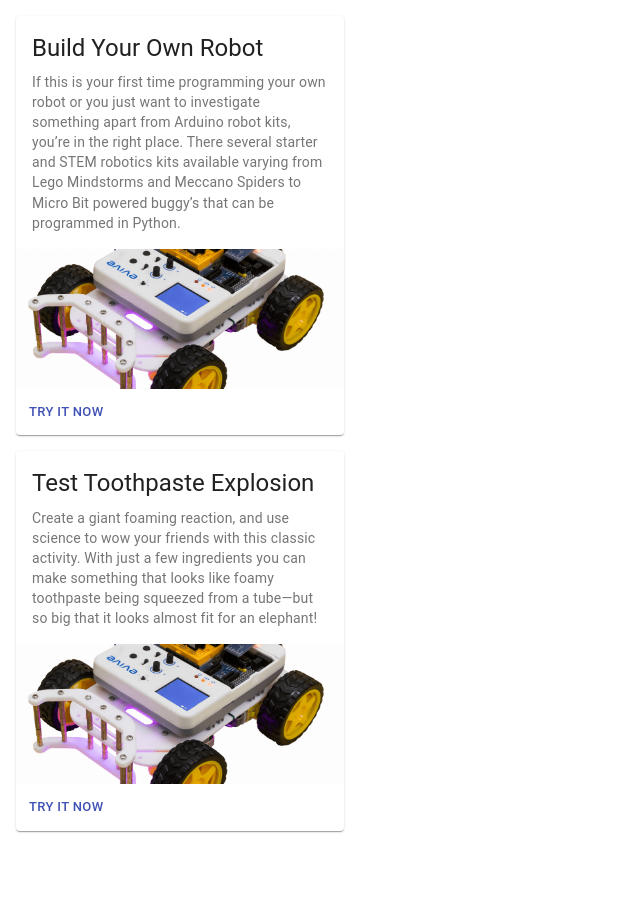
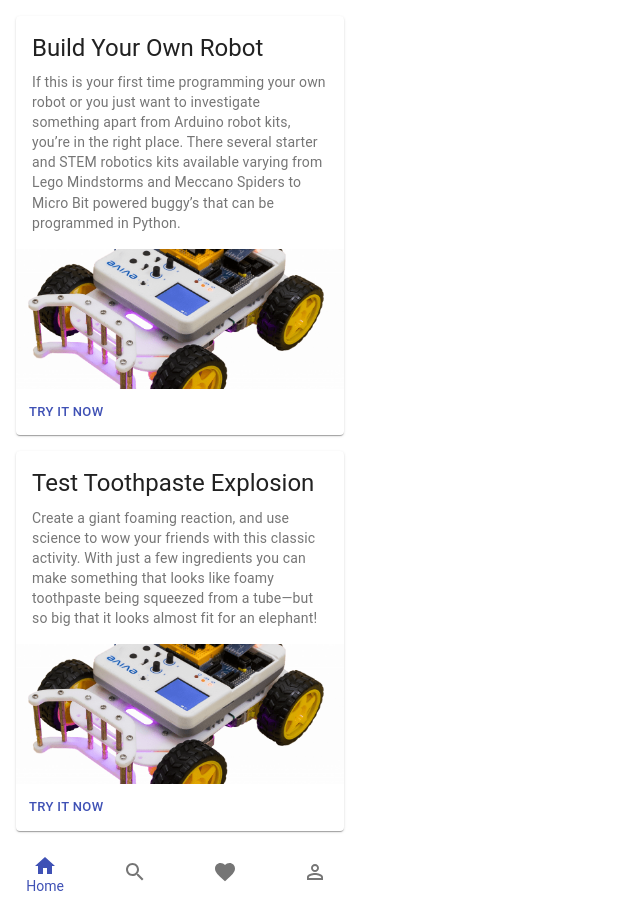
Before and after one commit to hocktoh89/nasa2020, a React (Create React App) app: page /kid in a window 1280 px wide. Shown: the whole page, without its empty margins (0-640 px from the left). Before the commit the page ends 847 px from the top, so only its background shows below. Built offline with nearby package versions, Linux system fonts and the light colour scheme.

Commit message:
add bottom nav bar

```diff
--- a/package.json
+++ b/package.json
@@ -4,6 +4,7 @@
   "private": true,
   "dependencies": {
     "@material-ui/core": "^4.11.0",
+    "@material-ui/icons": "^4.9.1",
     "@testing-library/jest-dom": "^4.2.4",
     "@testing-library/react": "^9.5.0",
     "@testing-library/user-event": "^7.2.1",
--- a/src/Kid.js
+++ b/src/Kid.js
@@ -1,4 +1,4 @@
-import React from "react";
+import React, { useState } from "react";
 import { makeStyles } from "@material-ui/core/styles";
 import List from "@material-ui/core/List";
 import ListItem from "@material-ui/core/ListItem";
@@ -10,8 +10,15 @@
 import CardMedia from "@material-ui/core/CardMedia";
 import Button from "@material-ui/core/Button";
 import Typography from "@material-ui/core/Typography";
-import {projectList} from './data/kidProjects';
-import robot from './images/robot.png';
+import { projectList } from "./data/kidProjects";
+import robot from "./images/robot.png";
+
+import BottomNavigation from "@material-ui/core/BottomNavigation";
+import BottomNavigationAction from "@material-ui/core/BottomNavigationAction";
+import HomeIcon from "@material-ui/icons/Home";
+import SearchIcon from "@material-ui/icons/Search";
+import FavoriteIcon from "@material-ui/icons/Favorite";
+import PermIdentityIcon from "@material-ui/icons/PermIdentity";
 
 const useStyles = makeStyles((theme) => ({
   root: {
@@ -21,19 +28,24 @@
   },
   media: {
     minHeight: 140,
-    height: "auto"
+    height: "auto",
   },
 }));
 
 function Kid() {
   const classes = useStyles();
 
+  const [navBarValue, setNavBarValue] = useState("recents");
+
+  const handleNavBarChange = (event, newValue) => {
+    setNavBarValue(newValue);
+  };
 
   return (
     <div className={classes.root}>
       <List component="nav" aria-label="main mailbox folders">
-      {projectList && projectList.map
-      ( project =>
+        {projectList &&
+          projectList.map((project) => (
             <ListItem>
               <Card>
                 <CardActionArea>
@@ -41,7 +53,11 @@
                     <Typography gutterBottom variant="h5" component="h2">
                       {project.title}
                     </Typography>
-                <Typography variant="body2" color="textSecondary" component="p">
+                    <Typography
+                      variant="body2"
+                      color="textSecondary"
+                      component="p"
+                    >
                       {project.descriptions}
                     </Typography>
                   </CardContent>
@@ -57,9 +73,33 @@
                   </Button>
                 </CardActions>
               </Card>
-        </ListItem>)
-        }
+            </ListItem>
+          ))}
       </List>
+
+      <BottomNavigation
+        value={navBarValue}
+        onChange={handleNavBarChange}
+        className={classes.root}
+      >
+        <BottomNavigationAction
+          label="Home"
+          value="recents"
+          icon={<HomeIcon />}
+        />
+        <BottomNavigationAction
+          label="Search"
+          icon={<SearchIcon />}
+        />
+        <BottomNavigationAction
+          label="Favourite"
+          icon={<FavoriteIcon />}
+        />
+        <BottomNavigationAction
+          label="User"
+          icon={<PermIdentityIcon />}
+        />
+      </BottomNavigation>
     </div>
   );
 }
```
Also changed, not shown: 1 other file (tests, documents, lock files or other folders). Lines whose indentation alone changed are shown as unchanged.
